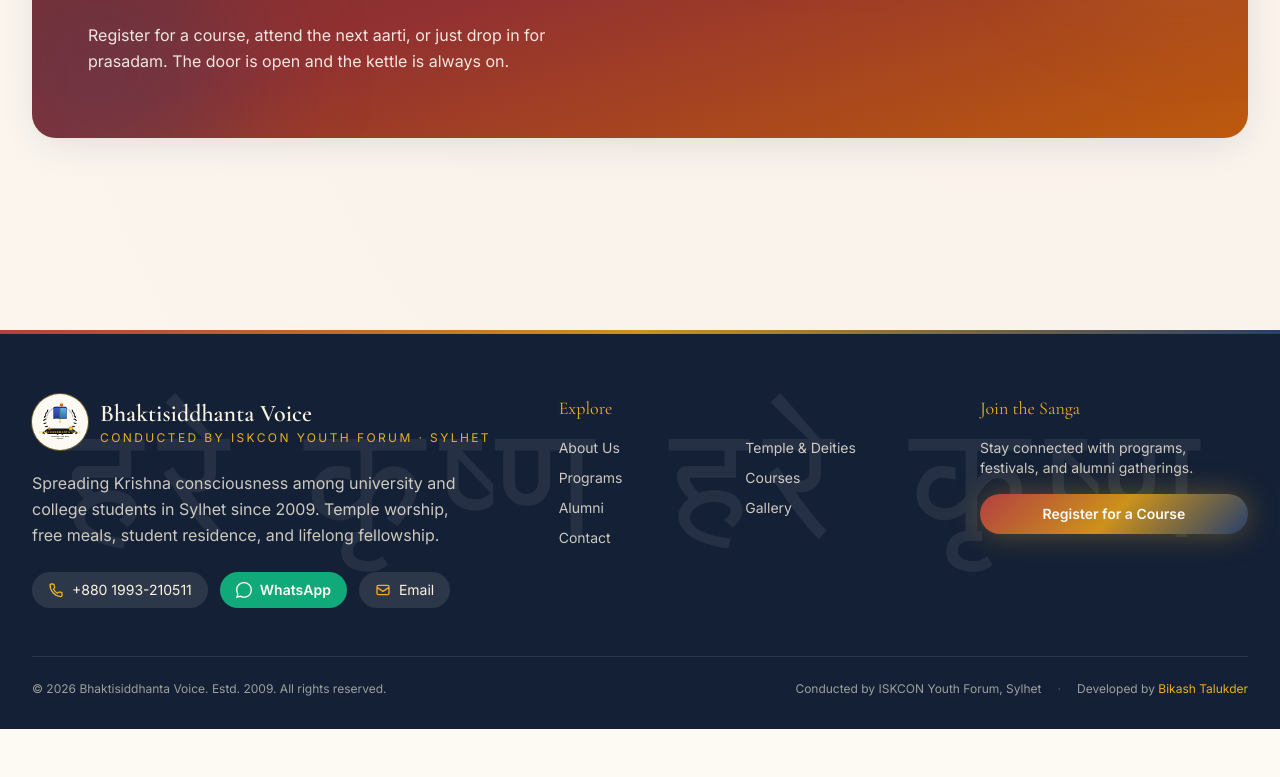
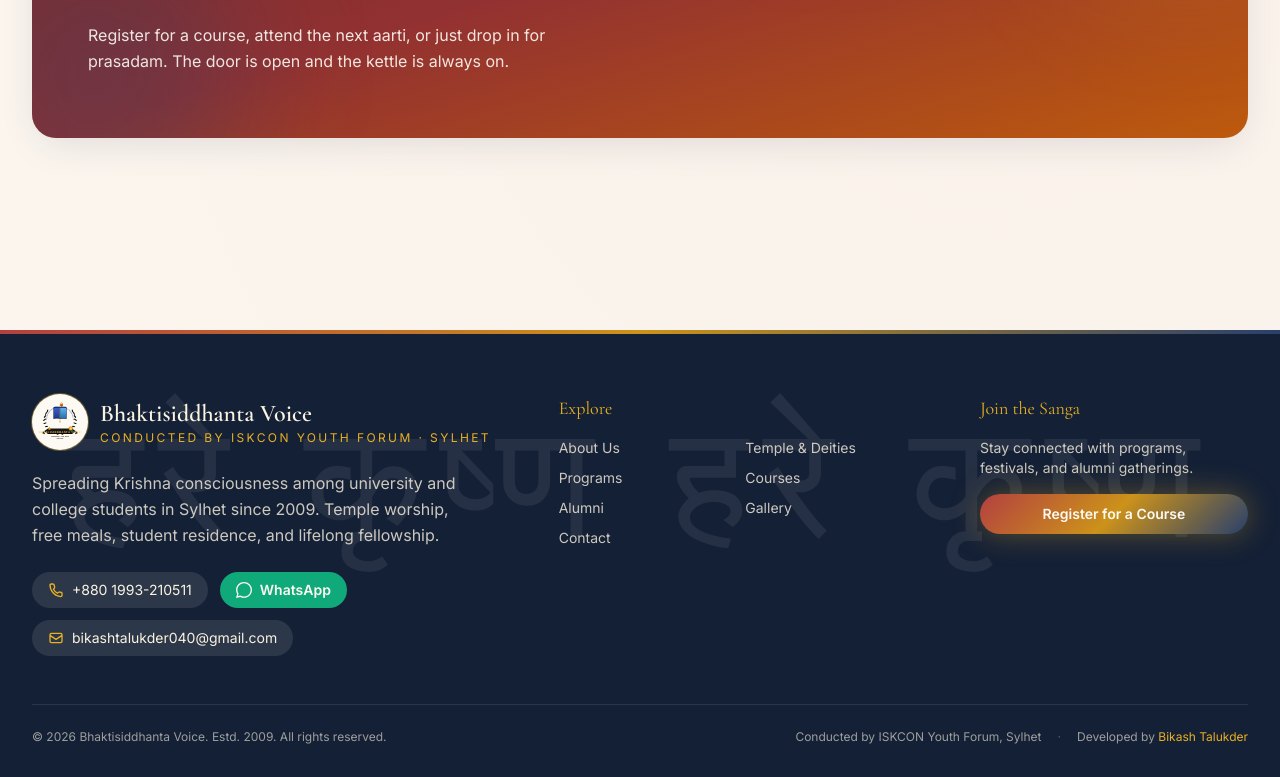
Before and after one commit to bikash-20/Bhaktisiddhanta-Voice, a Next.js app: page / in a window 1280 px wide. Shown: the part 3723-4500 px from the top of the page. Before the commit the page ends 4452 px from the top, so only its background shows below. Built offline with nearby package versions, Linux system fonts and the light colour scheme; a web font is replaced by a local one.

Commit message:
Use bikashtalukder040@gmail.com as the footer contact email
Show the address on the footer email pill and point the mailto link
at the new inbox.

```diff
--- a/app/components/Footer.jsx
+++ b/app/components/Footer.jsx
@@ -81,11 +81,11 @@
                 WhatsApp
               </a>
               <a
-                href="mailto:contact@bhaktisiddhantavoice.org"
+                href="mailto:bikashtalukder040@gmail.com"
                 className="inline-flex items-center gap-2 rounded-full bg-cream-50/10 px-4 py-2 text-sm hover:bg-cream-50/20 hover:-translate-y-0.5 transition-all duration-300 focus-ring"
               >
-                <svg className="h-4 w-4 text-gold-400" fill="none" stroke="currentColor" strokeWidth="2" viewBox="0 0 24 24"><path strokeLinecap="round" strokeLinejoin="round" d="M3 8l9 6 9-6M5 19h14a2 2 0 002-2V7a2 2 0 00-2-2H5a2 2 0 00-2 2v10a2 2 0 002 2z"/></svg>
-                Email
+                <svg className="h-4 w-4 shrink-0 text-gold-400" fill="none" stroke="currentColor" strokeWidth="2" viewBox="0 0 24 24"><path strokeLinecap="round" strokeLinejoin="round" d="M3 8l9 6 9-6M5 19h14a2 2 0 002-2V7a2 2 0 00-2-2H5a2 2 0 00-2 2v10a2 2 0 002 2z"/></svg>
+                bikashtalukder040@gmail.com
               </a>
             </div>
           </div>
```
